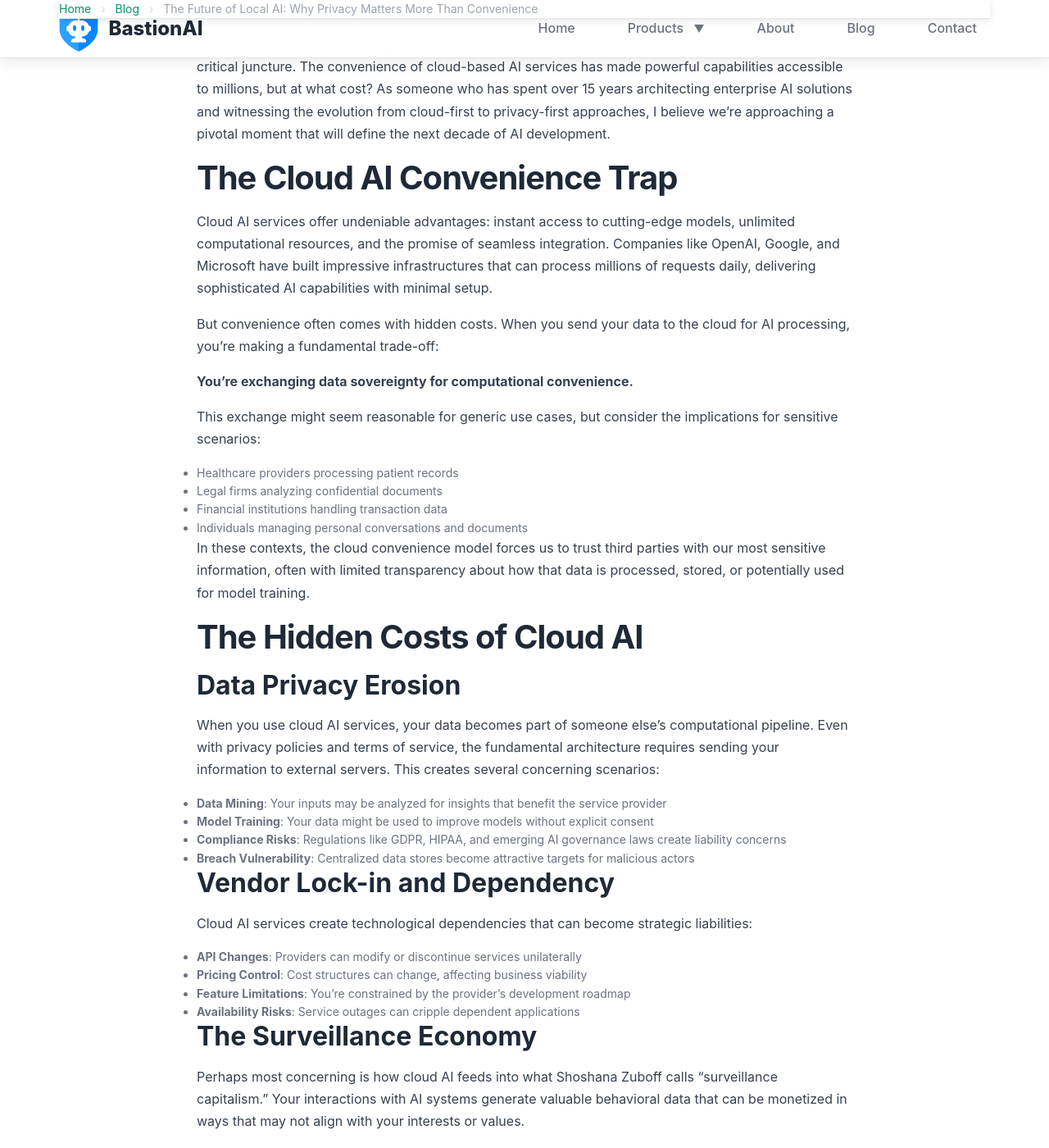
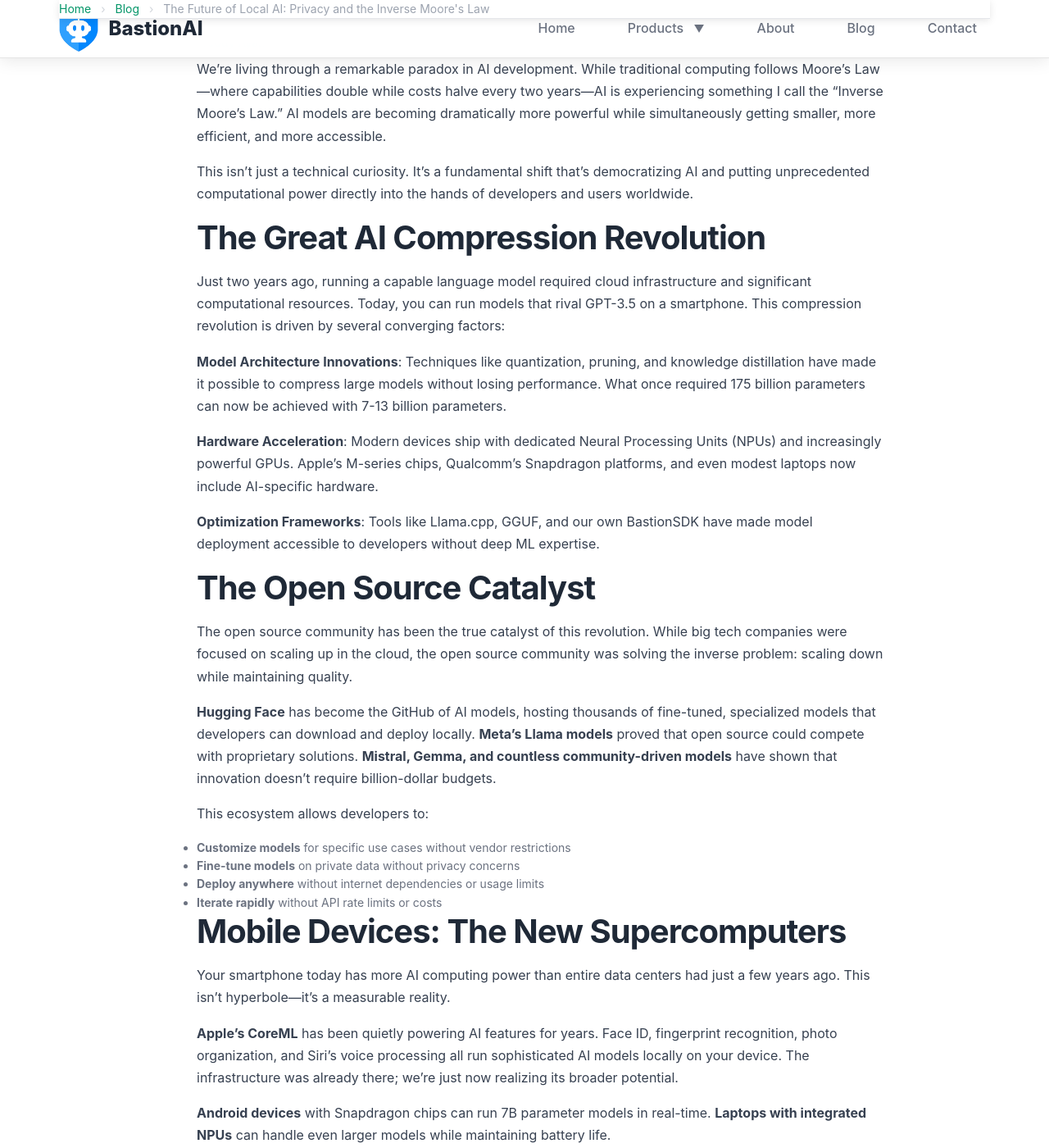
Before and after one commit to BastionAI/bastionai.github.io, a Jekyll site: the page built from _posts/2024-12-28-future-of-local-ai-privacy-matters.md, in a window 1280 px wide and 1400 px high, scrolled down 385 px. Shown: the whole window at 82% size. Built offline with Jekyll 4.4.1, drawn with Linux system fonts in a browser that asks for light colours; some of the changed text lies outside the part shown.

Commit message:
Revise blog post on local AI: Updated title, subtitle, and description to reflect the shift towards privacy and accessibility in AI development. Reorganized content to emphasize the "Inverse Moore's Law" and the role of open source in democratizing AI. Enhanced sections on local processing benefits and the future of AI deployment, while removing outdated references to cloud dependency.

````diff
--- a/_posts/2024-12-28-future-of-local-ai-privacy-matters.md
+++ b/_posts/2024-12-28-future-of-local-ai-privacy-matters.md
@@ -1,164 +1,111 @@
 ---
 layout: blog-post
-title: "The Future of Local AI: Why Privacy Matters More Than Convenience"
-subtitle: "A deep dive into data sovereignty and the necessity of local AI processing"
-description: "As we stand at the crossroads of AI innovation, the choice between cloud convenience and data sovereignty has never been more critical. Explore why local AI processing isn't just a preference—it's a necessity for the future of digital privacy and user autonomy."
+title: "The Future of Local AI: Privacy and the Inverse Moore's Law"
+subtitle: "How AI models are becoming more powerful while getting smaller and more accessible"
+description: "We're witnessing a remarkable phenomenon: AI models are simultaneously becoming more sophisticated and more compact. Thanks to the open source community and frameworks like BastionSDK and Llama.cpp, powerful AI is now accessible to every developer."
 date: 2024-12-28
 author: "Freddy Ayala"
 author_title: "Founder & CEO, BastionAI"
 category: "AI Democratization"
-tags: ["Local AI", "Privacy", "Data Sovereignty", "AI Ethics", "Privacy-First"]
+tags: ["Local AI", "Privacy", "Open Source", "Mobile AI", "BastionSDK"]
 permalink: /blog/future-of-local-ai-privacy-matters/
 ---
 
-In an era where artificial intelligence has become as ubiquitous as electricity, we find ourselves at a critical juncture. The convenience of cloud-based AI services has made powerful capabilities accessible to millions, but at what cost? As someone who has spent over 15 years architecting enterprise AI solutions and witnessing the evolution from cloud-first to privacy-first approaches, I believe we're approaching a pivotal moment that will define the next decade of AI development.
+We're living through a remarkable paradox in AI development. While traditional computing follows Moore's Law—where capabilities double while costs halve every two years—AI is experiencing something I call the "Inverse Moore's Law." AI models are becoming dramatically more powerful while simultaneously getting smaller, more efficient, and more accessible.
 
-## The Cloud AI Convenience Trap
+This isn't just a technical curiosity. It's a fundamental shift that's democratizing AI and putting unprecedented computational power directly into the hands of developers and users worldwide.
 
-Cloud AI services offer undeniable advantages: instant access to cutting-edge models, unlimited computational resources, and the promise of seamless integration. Companies like OpenAI, Google, and Microsoft have built impressive infrastructures that can process millions of requests daily, delivering sophisticated AI capabilities with minimal setup.
+## The Great AI Compression Revolution
 
-But convenience often comes with hidden costs. When you send your data to the cloud for AI processing, you're making a fundamental trade-off:
+Just two years ago, running a capable language model required cloud infrastructure and significant computational resources. Today, you can run models that rival GPT-3.5 on a smartphone. This compression revolution is driven by several converging factors:
 
-**You're exchanging data sovereignty for computational convenience.**
+**Model Architecture Innovations**: Techniques like quantization, pruning, and knowledge distillation have made it possible to compress large models without losing performance. What once required 175 billion parameters can now be achieved with 7-13 billion parameters.
 
-This exchange might seem reasonable for generic use cases, but consider the implications for sensitive scenarios:
+**Hardware Acceleration**: Modern devices ship with dedicated Neural Processing Units (NPUs) and increasingly powerful GPUs. Apple's M-series chips, Qualcomm's Snapdragon platforms, and even modest laptops now include AI-specific hardware.
 
-- Healthcare providers processing patient records
-- Legal firms analyzing confidential documents
-- Financial institutions handling transaction data
-- Individuals managing personal conversations and documents
+**Optimization Frameworks**: Tools like Llama.cpp, GGUF, and our own BastionSDK have made model deployment accessible to developers without deep ML expertise.
 
-In these contexts, the cloud convenience model forces us to trust third parties with our most sensitive information, often with limited transparency about how that data is processed, stored, or potentially used for model training.
+## The Open Source Catalyst
 
-## The Hidden Costs of Cloud AI
+The open source community has been the true catalyst of this revolution. While big tech companies were focused on scaling up in the cloud, the open source community was solving the inverse problem: scaling down while maintaining quality.
 
-### Data Privacy Erosion
+**Hugging Face** has become the GitHub of AI models, hosting thousands of fine-tuned, specialized models that developers can download and deploy locally. **Meta's Llama models** proved that open source could compete with proprietary solutions. **Mistral, Gemma, and countless community-driven models** have shown that innovation doesn't require billion-dollar budgets.
 
-When you use cloud AI services, your data becomes part of someone else's computational pipeline. Even with privacy policies and terms of service, the fundamental architecture requires sending your information to external servers. This creates several concerning scenarios:
+This ecosystem allows developers to:
+- **Customize models** for specific use cases without vendor restrictions
+- **Fine-tune models** on private data without privacy concerns
+- **Deploy anywhere** without internet dependencies or usage limits
+- **Iterate rapidly** without API rate limits or costs
 
-- **Data Mining**: Your inputs may be analyzed for insights that benefit the service provider
-- **Model Training**: Your data might be used to improve models without explicit consent
-- **Compliance Risks**: Regulations like GDPR, HIPAA, and emerging AI governance laws create liability concerns
-- **Breach Vulnerability**: Centralized data stores become attractive targets for malicious actors
+## Mobile Devices: The New Supercomputers
 
-### Vendor Lock-in and Dependency
+Your smartphone today has more AI computing power than entire data centers had just a few years ago. This isn't hyperbole—it's a measurable reality.
 
-Cloud AI services create technological dependencies that can become strategic liabilities:
+**Apple's CoreML** has been quietly powering AI features for years. Face ID, fingerprint recognition, photo organization, and Siri's voice processing all run sophisticated AI models locally on your device. The infrastructure was already there; we're just now realizing its broader potential.
 
-- **API Changes**: Providers can modify or discontinue services unilaterally
-- **Pricing Control**: Cost structures can change, affecting business viability
-- **Feature Limitations**: You're constrained by the provider's development roadmap
-- **Availability Risks**: Service outages can cripple dependent applications
+**Android devices** with Snapdragon chips can run 7B parameter models in real-time. **Laptops with integrated NPUs** can handle even larger models while maintaining battery life.
 
-### The Surveillance Economy
+We've reached an inflection point where mobile devices have enough compute power to run AI models that would have required cloud infrastructure just 24 months ago.
 
-Perhaps most concerning is how cloud AI feeds into what Shoshana Zuboff calls "surveillance capitalism." Your interactions with AI systems generate valuable behavioral data that can be monetized in ways that may not align with your interests or values.
+## The Developer Accessibility Revolution
 
-## Local AI: The Path to Data Sovereignty
+What excites me most about this trend is how it's democratizing AI development. Previously, building AI-powered applications required:
+- Deep machine learning expertise
+- Significant cloud infrastructure budgets
+- Complex deployment pipelines
+- Ongoing operational overhead
 
-Local AI processing represents a fundamental shift in the AI paradigm—one that prioritizes user control and privacy without sacrificing capability. This isn't about rejecting cloud computing entirely; it's about making informed choices about when and how to use different deployment models.
+Today, with frameworks like **BastionSDK** and **Llama.cpp**, developers can:
 
-### Technical Feasibility Today
+```bash
+# Download and run a capable AI model in minutes
+pip install bastionsdk
+python -c "from bastionsdk import LocalLLM; llm = LocalLLM('llama-3-8b'); print(llm.chat('Hello!'))"
+```
 
-The technological landscape has evolved dramatically over the past two years. Several factors have made local AI processing not just possible, but practical:
+This simplicity is revolutionary. We're seeing indie developers and small teams build AI applications that would have required entire ML engineering teams just two years ago.
 
-**Hardware Acceleration**: Modern consumer devices include specialized AI processing units (NPUs) and powerful GPUs that can run sophisticated models efficiently.
+## Privacy by Design, Not by Accident
 
-**Model Optimization**: Techniques like quantization, pruning, and knowledge distillation have made it possible to run large language models on consumer hardware without significant performance degradation.
+This shift to local AI isn't just about convenience—it's about fundamentally rethinking data privacy in the AI era. When your AI runs locally:
 
-**Framework Maturity**: Open-source frameworks like GGUF, Ollama, and optimized inference engines have simplified local deployment.
+- **Your data never leaves your device**
+- **No internet connection required** for core functionality
+- **No usage tracking** or behavioral analysis
+- **Complete user control** over data and model behavior
 
-**Model Accessibility**: High-quality open-source models like Llama, Mistral, and Gemma provide capabilities comparable to cloud services.
+This privacy-first approach isn't a limitation—it's a competitive advantage. Users are increasingly aware of data privacy concerns, and local AI offers a compelling alternative to cloud-based surveillance.
 
-### Real-World Performance
+## The Network Effect of Local AI
 
-At BastionAI, we've extensively tested local AI performance across various scenarios. Our findings challenge the assumption that cloud processing is inherently superior:
+As more developers adopt local AI, we're seeing a powerful network effect:
 
-- **Latency**: Local processing often delivers faster response times, especially for interactive applications
-- **Throughput**: Modern consumer hardware can handle substantial workloads when properly optimized
-- **Quality**: Latest open-source models achieve parity with cloud services for most use cases
-- **Reliability**: Local processing eliminates network dependencies and service outages
+**Model Sharing**: Developers fine-tune models for specific use cases and share them with the community.
 
-## The Privacy-First Architecture Advantage
+**Optimization Techniques**: Performance improvements and optimization strategies spread rapidly through open source channels.
 
-Building AI systems with privacy as a foundational principle, rather than an afterthought, creates architectural advantages that extend beyond security:
+**Hardware Support**: Device manufacturers are investing more heavily in AI capabilities as demand grows.
 
-### User Trust and Adoption
+**Framework Evolution**: Tools like BastionSDK continuously improve based on real-world developer feedback.
 
-When users know their data never leaves their device, they're more likely to:
-- Share sensitive information necessary for AI to be most helpful
-- Use AI for personal and professional scenarios they would never trust to cloud services
-- Integrate AI more deeply into their workflows and decision-making processes
+## What This Means for the Future
 
-### Regulatory Compliance
+We're entering an era where AI becomes as ubiquitous and accessible as web development. Just as every developer can build web applications today, every developer will soon be able to integrate sophisticated AI capabilities into their applications—without cloud dependencies, privacy concerns, or usage restrictions.
 
-Privacy-first AI simplifies compliance with data protection regulations:
-- **GDPR**: No need for complex data processing agreements when data stays local
-- **HIPAA**: Healthcare applications can leverage AI without PHI transmission concerns
-- **Industry Regulations**: Financial and legal sectors can use AI without regulatory barriers
-
-### Innovation Potential
-
-Local AI enables new categories of applications that would be impossible or impractical with cloud-based architectures:
-- **Real-time personal assistants** that understand your complete context
+This democratization will unlock innovation we can barely imagine:
+- **Personalized AI assistants** that truly understand your context and preferences
 - **Offline-capable applications** for remote or security-sensitive environments
-- **Personalized AI models** that adapt to individual users without privacy concerns
-
-## Challenges and Realistic Expectations
-
-While I advocate strongly for local AI, it's important to acknowledge current limitations and set realistic expectations:
-
-### Computational Constraints
-
-Consumer hardware has limits. The largest, most sophisticated models still require cloud-scale resources. However, the gap is narrowing rapidly, and for most practical applications, local processing is sufficient.
-
-### Model Management Complexity
-
-Running local AI requires users to manage model downloads, updates, and storage. This complexity can be mitigated through thoughtful user experience design, but it remains a consideration.
-
-### Development Ecosystem
-
-The tooling and frameworks for local AI development are still maturing. Developers need to invest in new skills and approaches.
-
-## The Hybrid Future
-
-The future of AI deployment isn't binary—it's nuanced. The most powerful approach combines local and cloud processing strategically:
-
-**Local-First Architecture**: Default to local processing for privacy-sensitive operations
-**Selective Cloud Integration**: Use cloud services for scenarios where the benefits outweigh privacy concerns
-**User Control**: Give users granular control over when and how their data is processed
-
-This hybrid approach allows organizations to optimize for both privacy and capability, making informed trade-offs based on specific use cases and requirements.
-
-## Building for Digital Sovereignty
-
-At BastionAI, we're building towards a future where advanced AI capabilities are available to everyone without requiring them to surrender control of their data. This vision of "digital sovereignty" means:
-
-- **User Ownership**: You own your AI models and the insights they generate
-- **Transparency**: Open-source foundations ensure you understand how your AI works
-- **Flexibility**: Choose your deployment model based on your needs, not vendor limitations
-- **Privacy**: Your personal and professional data remains under your control
+- **Privacy-preserving healthcare tools** that analyze sensitive data locally
+- **Real-time creative tools** that enhance human capabilities without latency
 
 ## The Path Forward
 
-The transition to privacy-first AI won't happen overnight, but the momentum is building. Organizations and individuals who embrace this shift early will gain competitive advantages:
+At BastionAI, we're building the infrastructure to make this future accessible to every developer. Our BastionSDK simplifies local AI deployment, while BastionChat demonstrates what's possible when AI respects user privacy by default.
 
-**For Businesses**: Enhanced customer trust, regulatory compliance, and operational independence
-**For Developers**: New market opportunities and the ability to build truly user-centric applications
-**For Individuals**: Digital sovereignty and the confidence to use AI for sensitive personal scenarios
+The future of AI isn't in the cloud—it's in your hands, running on your devices, under your control. The inverse Moore's Law of AI means that future is arriving faster than anyone expected.
 
-## Conclusion: A Call for Conscious Choice
-
-The choice between cloud convenience and data sovereignty isn't just a technical decision—it's a values decision that will shape the future of human-AI interaction. We can build a future where AI enhances human capability without compromising human autonomy.
-
-The technology exists today to make local AI processing practical for most use cases. What we need now is the collective will to prioritize privacy and user control over pure convenience.
-
-At BastionAI, we're committed to making this vision accessible to everyone. Our products demonstrate that you don't have to choose between powerful AI capabilities and data privacy—you can have both.
-
-The future of AI should be in your hands, running on your devices, under your control. The only question is whether we'll choose convenience or sovereignty.
-
-*What choice will you make?*
+The only question is: are you ready to build it?
 
 ---
 
-*Want to experience privacy-first AI for yourself? Download [BastionChat](/products/bastion-chat/) and see how powerful local AI can be. Join our newsletter to stay updated on the latest developments in privacy-first AI technology.*
+*Ready to start building with local AI? Download [BastionChat](/products/bastion-chat/) to experience privacy-first AI, or explore [BastionSDK](mailto:bastionaisolutions@gmail.com?subject=BastionSDK%20Access&body=I'm%20interested%20in%20learning%20more%20about%20BastionSDK%20for%20local%20AI%20development.) for your development projects.*
````
